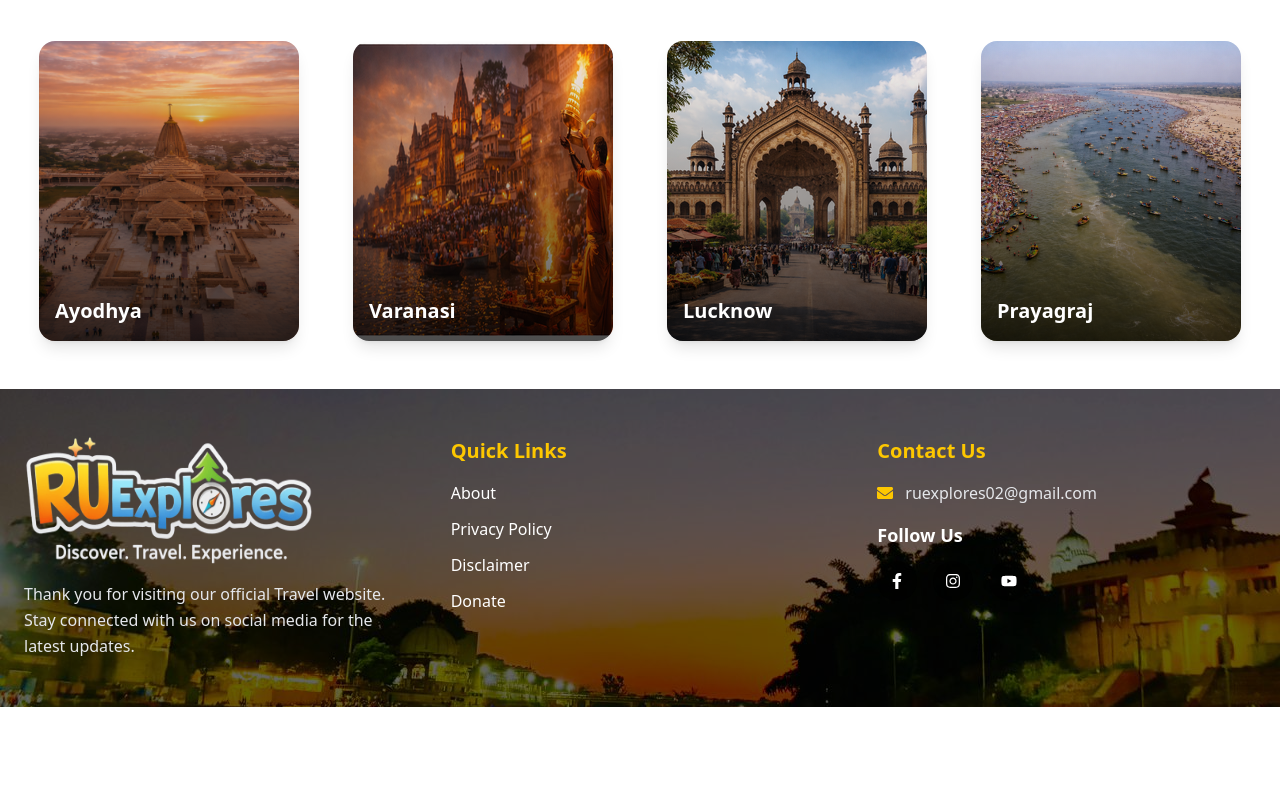
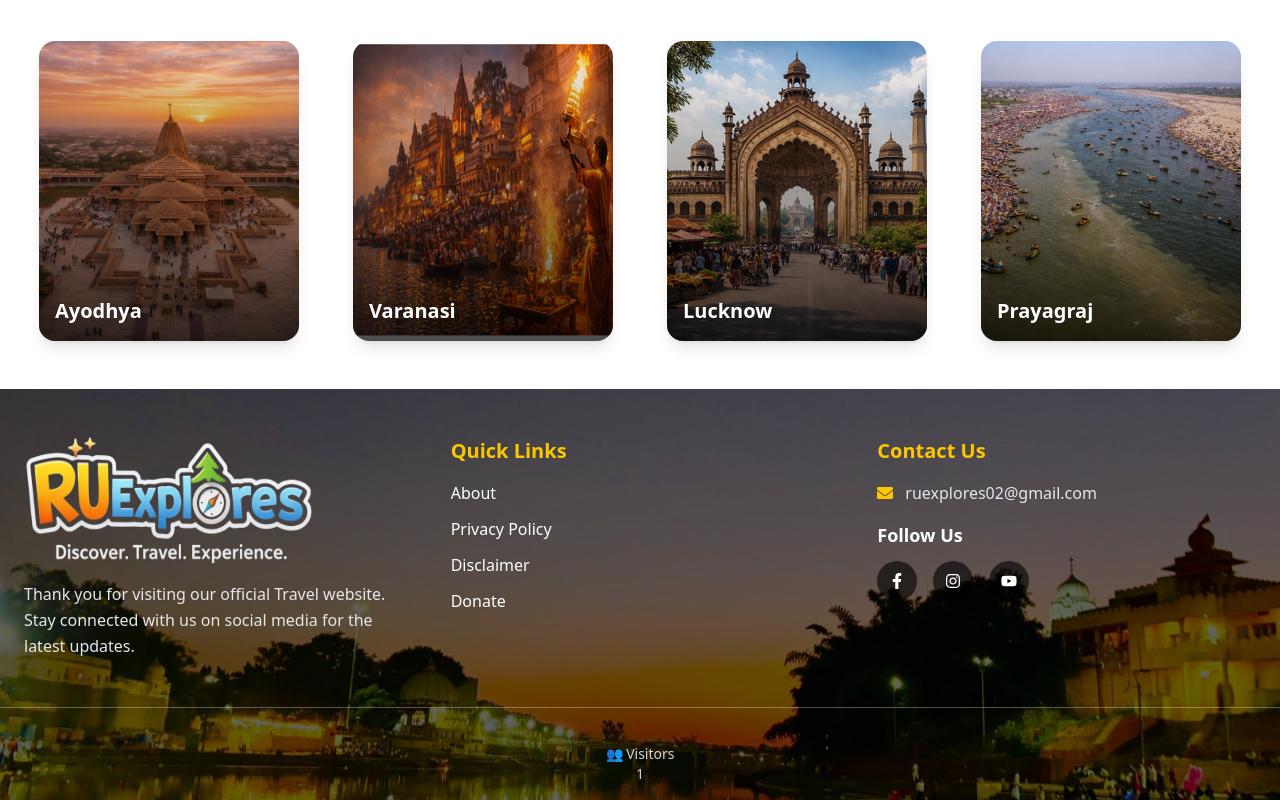
Before and after one commit to HRITIK18711/the_insight_india, a React (Vite) app: page / in a window 1280 px wide. Shown: the part 1959-2759 px from the top of the page. Before the commit the page ends 2666 px from the top, so only its background shows below. Built offline with nearby package versions, Linux system fonts and the light colour scheme.

Commit message:
Updated UI and slider changes

```diff
--- a/package.json
+++ b/package.json
@@ -18,6 +18,7 @@
     "react": "^19.1.1",
     "react-calendar": "^6.0.0",
     "react-dom": "^19.1.1",
+    "react-ga4": "^2.1.0",
     "react-helmet": "^6.1.0",
     "react-icons": "^5.5.0",
     "react-router-dom": "^7.7.0",
--- a/src/Component/Footer.jsx
+++ b/src/Component/Footer.jsx
@@ -2,7 +2,7 @@ import React from "react";
 import { FaEnvelope } from "react-icons/fa";
 import { FaFacebookF, FaInstagram, FaYoutube } from "react-icons/fa";
 import { Link } from "react-router-dom";
-
+import Visitor from "./Visitor";
 const Footer = () => {
   return (
     <footer
@@ -88,10 +88,9 @@ const Footer = () => {
         </div>
 
         {/* Footer Bottom */}
-        {/* <div className="border-t border-white/30 py-4 text-center text-sm text-gray-300">
-          <span className="text-yellow-400 font-semibold">Developed By:</span>{" "}
-          Hritik Upadhyay
-        </div> */}
+        <div className="border-t border-white/30 py-4 text-center text-sm text-gray-300">
+          <Visitor />
+        </div>
       </div>
     </footer>
   );
--- /dev/null
+++ b/src/Component/Visitor.jsx
@@ -0,0 +1,29 @@
+import { useEffect, useState, useRef } from "react";
+
+export default function Visitor() {
+  const [visits, setVisits] = useState(0);
+  const hasRun = useRef(false);
+
+  useEffect(() => {
+    if (hasRun.current) return;
+    hasRun.current = true;
+
+    let count = localStorage.getItem("site_visits");
+
+    if (count) {
+      count = parseInt(count) + 1;
+    } else {
+      count = 1;
+    }
+
+    localStorage.setItem("site_visits", count);
+    setVisits(count);
+  }, []);
+
+  return (
+    <div style={{ textAlign: "center", marginTop: "20px" }}>
+      <h3>👥 Visitors</h3>
+      <p>{visits}</p>
+    </div>
+  );
+}
```
Also changed, not shown: 1 other file (tests, documents, lock files or other folders).
